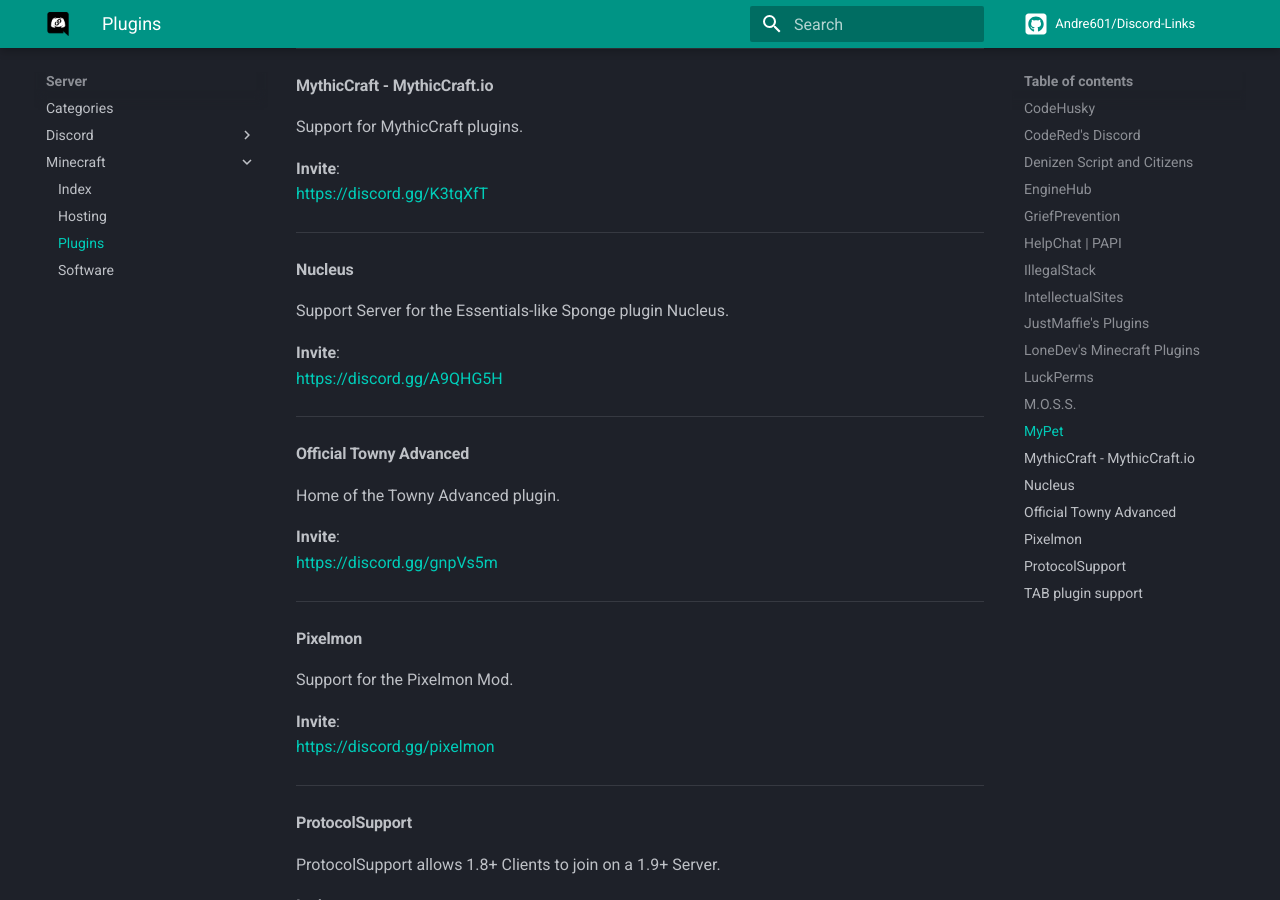
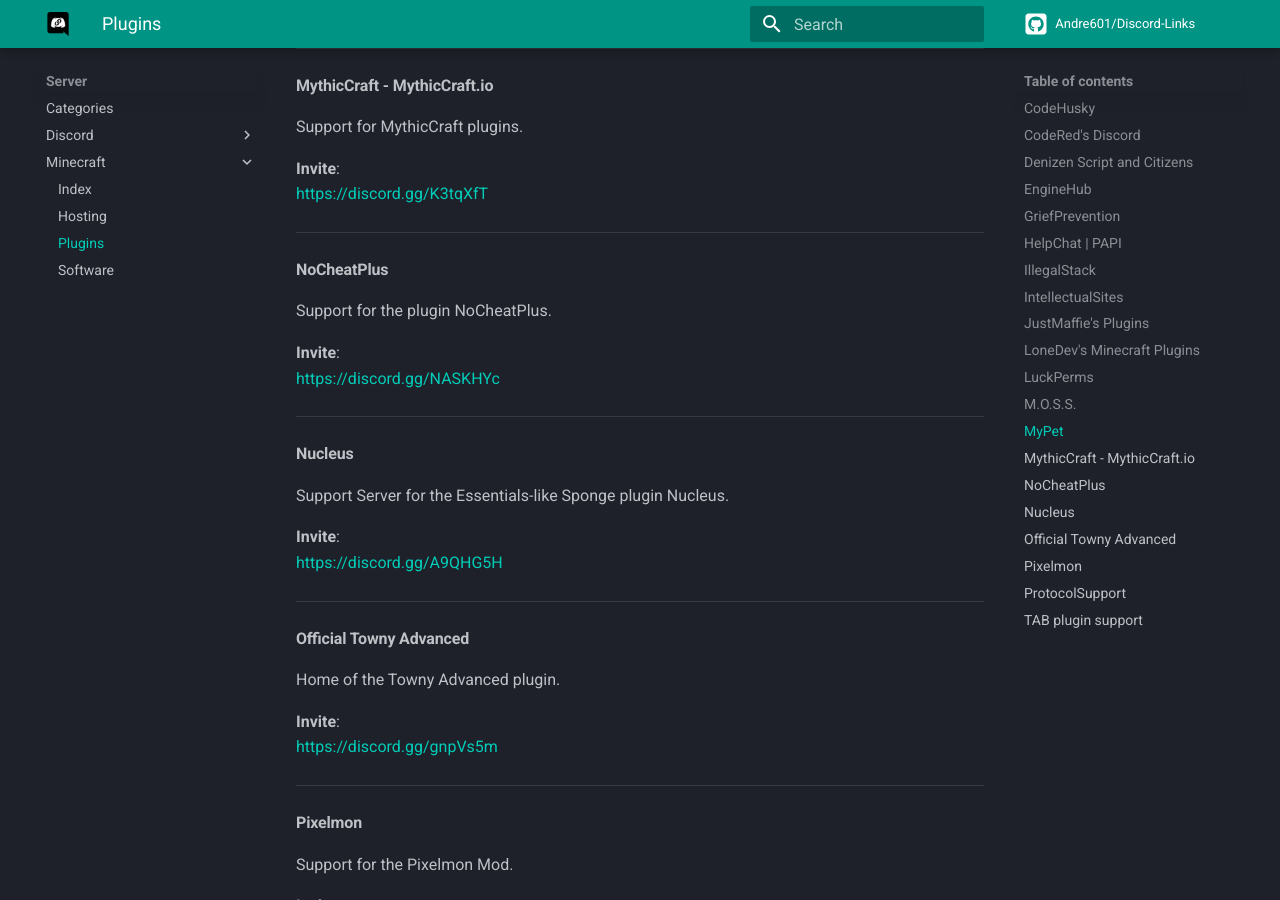
Before and after one commit to Andre601/Discord-links, an MkDocs documentation site: the page built from docs/server/minecraft/plugins.md, in a window 1280 px wide and 900 px high, scrolled down 2873 px. Built offline with MkDocs 1.6.1 and Material for MkDocs 9.7.7, drawn with Linux system fonts in a browser that asks for light colours; comment, search, counter and statistics services are not loaded.

Commit message:
Update plugins.md

```diff
--- a/docs/server/minecraft/plugins.md
+++ b/docs/server/minecraft/plugins.md
@@ -104,6 +104,13 @@
 https://discord.gg/K3tqXfT
 
 ----
+#### NoCheatPlus
+Support for the plugin NoCheatPlus.
+
+**Invite**:
+https://discord.gg/NASKHYc
+
+----
 #### Nucleus
 Support Server for the Essentials-like Sponge plugin Nucleus.
 
```
